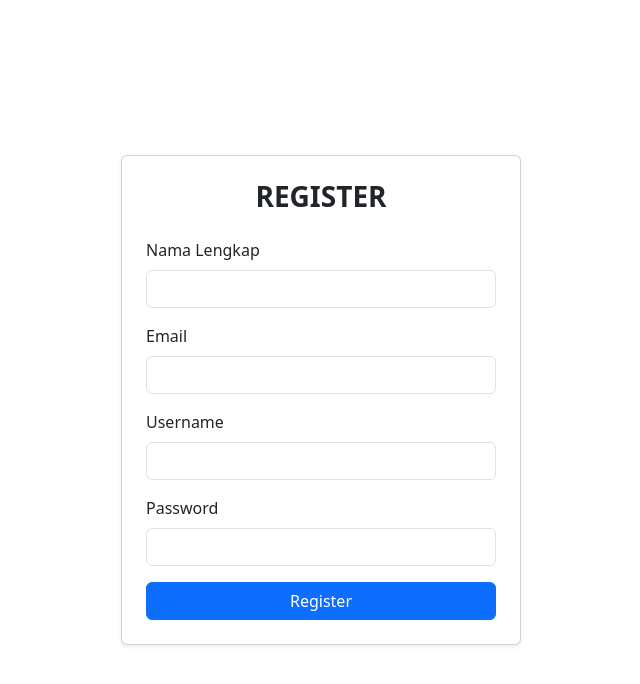
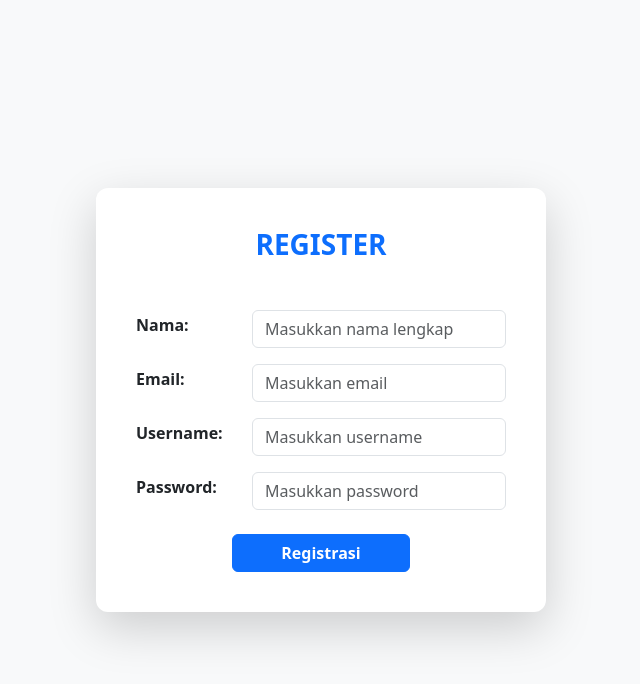
Before and after one commit to achmad-syidiq/horus-sidik-exam, a React app in the folder frontend/: page /register in a window 1280 px wide. Shown: the top 684 px of the page, without its empty margins (319-959 px from the left). Built offline with nearby package versions, Linux system fonts and the light colour scheme; the HTML template or start-up script is replaced by a standard one.

Commit message:
feat(ui): improve register page spacing, label alignment, and button layout

```diff
--- a/frontend/src/views/Register.jsx
+++ b/frontend/src/views/Register.jsx
@@ -45,62 +45,98 @@ export default function Register() {
   };
 
   return (
-    <Container className="d-flex justify-content-center align-items-center vh-100">
-      <Card style={{ width: "400px" }} className="shadow-sm p-4">
-        <h3 className="text-center mb-4 fw-bold">REGISTER</h3>
+    <Container
+      fluid
+      className="d-flex justify-content-center align-items-center vh-100 bg-light"
+    >
+      <Card
+        className="shadow-lg border-0 p-4"
+        style={{
+          width: "100%",
+          maxWidth: "450px",
+          borderRadius: "12px",
+          backgroundColor: "#ffffff",
+        }}
+      >
+        <Card.Body className="p-3">
+          <h3 className="text-center mb-5 fw-bold text-primary">REGISTER</h3>
 
-        {error && <Alert variant="danger">{error}</Alert>}
-        {success && <Alert variant="success">{success}</Alert>}
+          {error && <Alert variant="danger" className="mb-3">{error}</Alert>}
+          {success && <Alert variant="success" className="mb-3">{success}</Alert>}
 
           <Form onSubmit={handleSubmit}>
-          <Form.Group className="mb-3">
-            <Form.Label>Nama Lengkap</Form.Label>
+            <div className="d-flex align-items-center mb-3">
+              <Form.Label className="fw-semibold me-3" style={{ width: "100px", flexShrink: 0 }}>
+                Nama:
+              </Form.Label>
               <Form.Control
                 type="text"
                 name="nama"
+                placeholder="Masukkan nama lengkap"
                 value={form.nama}
                 onChange={handleChange}
                 required
+                style={{ width: "100%" }}
               />
-          </Form.Group>
+            </div>
 
-          <Form.Group className="mb-3">
-            <Form.Label>Email</Form.Label>
+            <div className="d-flex align-items-center mb-3">
+              <Form.Label className="fw-semibold me-3" style={{ width: "100px", flexShrink: 0 }}>
+                Email:
+              </Form.Label>
               <Form.Control
                 type="email"
                 name="email"
+                placeholder="Masukkan email"
                 value={form.email}
                 onChange={handleChange}
                 required
+                style={{ width: "100%" }}
               />
-          </Form.Group>
+            </div>
 
-          <Form.Group className="mb-3">
-            <Form.Label>Username</Form.Label>
+            <div className="d-flex align-items-center mb-3">
+              <Form.Label className="fw-semibold me-3" style={{ width: "100px", flexShrink: 0 }}>
+                Username:
+              </Form.Label>
               <Form.Control
                 type="text"
                 name="username"
+                placeholder="Masukkan username"
                 value={form.username}
                 onChange={handleChange}
                 required
+                style={{ width: "100%" }}
               />
-          </Form.Group>
+            </div>
 
-          <Form.Group className="mb-3">
-            <Form.Label>Password</Form.Label>
+            <div className="d-flex align-items-center mb-4">
+              <Form.Label className="fw-semibold me-3" style={{ width: "100px", flexShrink: 0 }}>
+                Password:
+              </Form.Label>
               <Form.Control
                 type="password"
                 name="password"
+                placeholder="Masukkan password"
                 value={form.password}
                 onChange={handleChange}
                 required
+                style={{ width: "100%" }}
               />
-          </Form.Group>
+            </div>
 
-          <Button type="submit" variant="primary" className="w-100" disabled={loading}>
-            {loading ? <Spinner animation="border" size="sm" /> : "Register"}
+            <div className="d-flex justify-content-center gap-3 mt-4">
+              <Button
+                type="submit"
+                variant="primary"
+                disabled={loading}
+                className="px-5 fw-semibold"
+              >
+                {loading ? <Spinner animation="border" size="sm" /> : "Registrasi"}
               </Button>
+            </div>
           </Form>
+        </Card.Body>
       </Card>
     </Container>
   );
```
Lines whose indentation alone changed are shown as unchanged.
